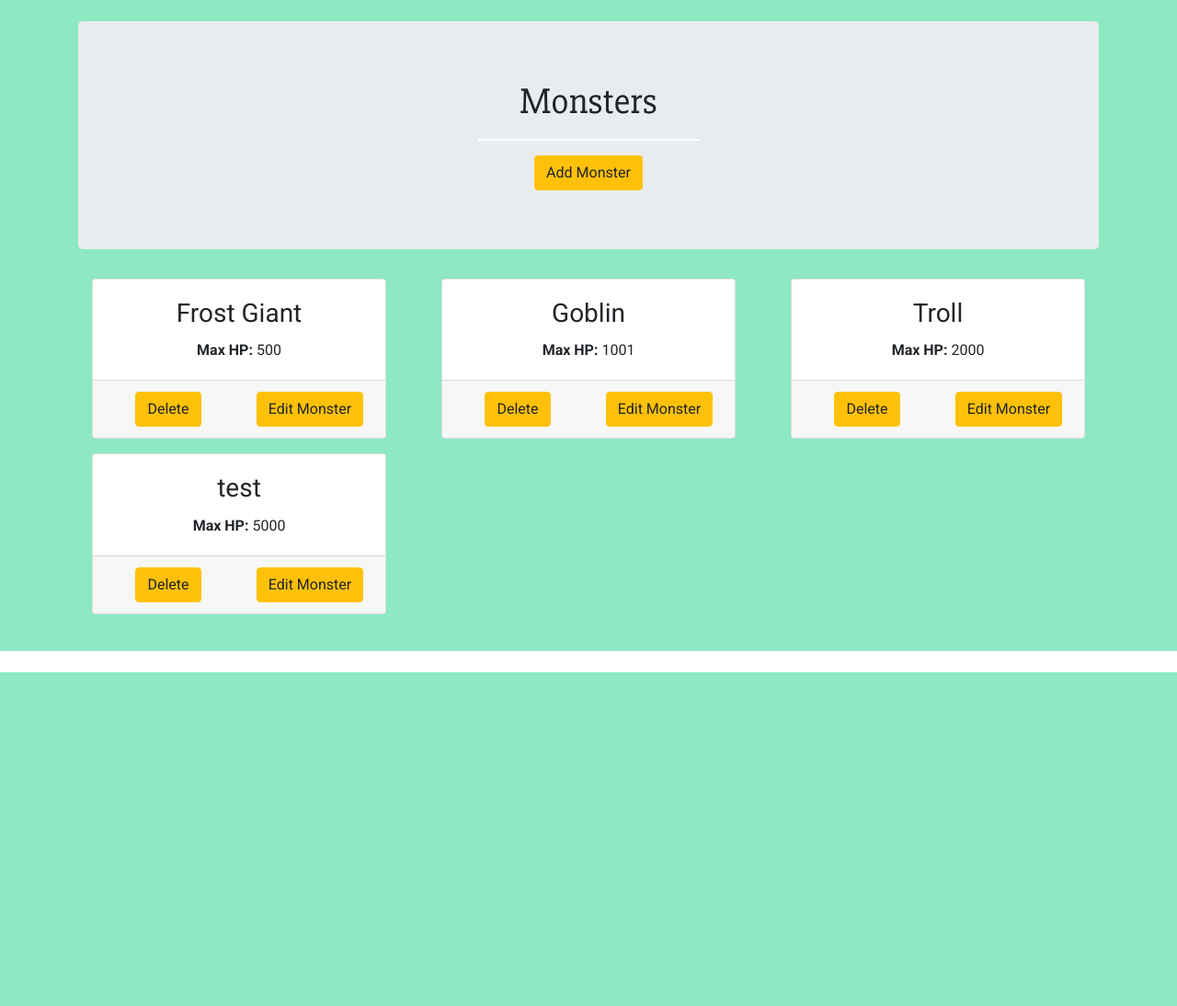
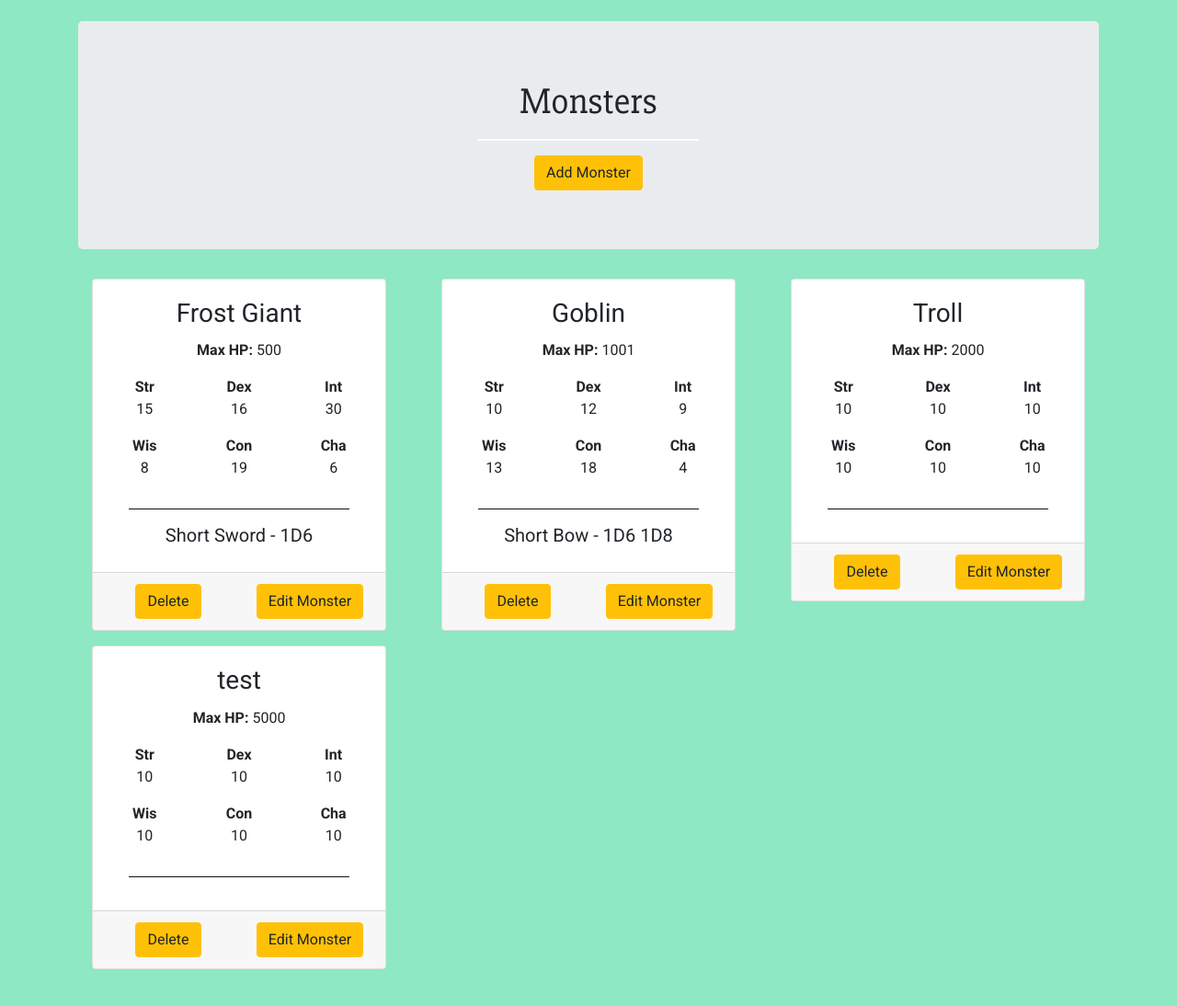
Before and after one commit to JackSnowdon/DM-N-D, a Django app: page /party/monsters/ in a window 1280 px wide. Shown: the part 69-1163 px from the top of the page at 92% size. Before the commit the page ends 800 px from the top, so only its background shows below. Run offline with Django 3.2, Linux system fonts and the light colour scheme; data comes from the database, SQL or seed files in the repository; both versions use the stored data as it was after the commit; parts of the project's set-up code (start-up, migrations or seed data) failed here and were passed over; some libraries are stand-ins or nearby versions.

Commit message:
Stats and weapons showing on party app views, added save_m2m to orginal forms to save the weapons using modelforms

```diff
--- a/party/models.py
+++ b/party/models.py
@@ -22,7 +22,7 @@ class Base(models.Model):
     wisdom = models.PositiveIntegerField(validators=[MinValueValidator(1), MaxValueValidator(30)])
     con = models.PositiveIntegerField(validators=[MinValueValidator(1), MaxValueValidator(30)])
     charisma = models.PositiveIntegerField(validators=[MinValueValidator(1), MaxValueValidator(30)])
-    weapons = models.ManyToManyField(Weapon)
+    weapons = models.ManyToManyField(Weapon, blank=True)
 
 
     def __str__(self):
--- a/party/templates/monsters.html
+++ b/party/templates/monsters.html
@@ -16,6 +16,35 @@
             <div class="card-body">
                 <h3 class="card-title bolest">{{ m.name }}</h3>
                 <p class="card-text"><span class="boldest">Max HP: </span>{{ m.max_hp }}</p>
+                <div class="row">
+                    <div class="col-md-4">
+                        <p><span class="boldest">Str</span></br><span class="str-stat">{{ m.strengh }}</span></p>
+                    </div>
+                    <div class="col-md-4">
+                        <p><span class="boldest">Dex</span></br><span class="dex-stat">{{ m.dex }}</span></p>
+                    </div>
+                    <div class="col-md-4">
+                        <p><span class="boldest">Int</span></br><span class="int-stat">{{ m.intel }}</span></p>
+                    </div>
+                    <div class="col-md-4">
+                        <p><span class="boldest">Wis</span></br><span class="wis-stat">{{ m.wisdom }}</span></p>
+                    </div>
+                    <div class="col-md-4">
+                        <p><span class="boldest">Con</span></br><span class="con-stat">{{ m.con }}</span></p>
+                    </div>
+                    <div class="col-md-4">
+                        <p><span class="boldest">Cha</span></br><span class="cha-stat">{{ m.charisma }}</span></p>
+                    </div>
+                    <hr class="card-break">
+                    <div class="col-12">
+                        <div class="party-weapon-row">
+                            {% for weapon in m.weapons.all %}
+                            <h5 class="weapon-name">{{ weapon.name }} - {% for m in weapon.die.all %}
+                                {{ m.number_of_die }}{{ m.die }}{% endfor %}</h5>
+                            {% endfor %}
+                        </div>
+                    </div>
+                </div>
             </div>
             <div class="card-footer">
                 <div class="row">
--- a/party/views.py
+++ b/party/views.py
@@ -61,6 +61,7 @@ def edit_player(request, pk):
             player = hero_form.save(commit=False)
             player.alignment = 'Player'
             player.save()
+            hero_form.save_m2m()
             messages.warning(request, 'Edited {0}'.format(player.name), extra_tags='alert boldest')
             return redirect('members')
     else:
@@ -75,6 +76,7 @@ def edit_monster(request, pk):
             monster = monster_form.save(commit=False)
             monster.alignment = 'NPC'
             monster.save()
+            monster_form.save_m2m()
             messages.warning(request, 'Edited {0}'.format(monster.name), extra_tags='alert boldest')
             return redirect('monsters')
     else:
--- a/static/css/styles.css
+++ b/static/css/styles.css
@@ -52,7 +52,11 @@
 }
 
 
-/* Party */
+/* Party/Monsters */
+
+.party-weapon-row {
+    text-align: center;
+}
 
 
 
@@ -148,6 +152,13 @@
     background-color: #ffffff;
 }
 
+.card-break {
+    width: 15rem;
+    height: 1px;
+    border: 0;
+    background-color: #111111;
+}
+
 
 /* Form Helpers */
 
```
Also changed, not shown: party/templates/members.html (+36 -4 lines), db.sqlite3, party/migrations/0005_auto_20191216_1748.py (added).
